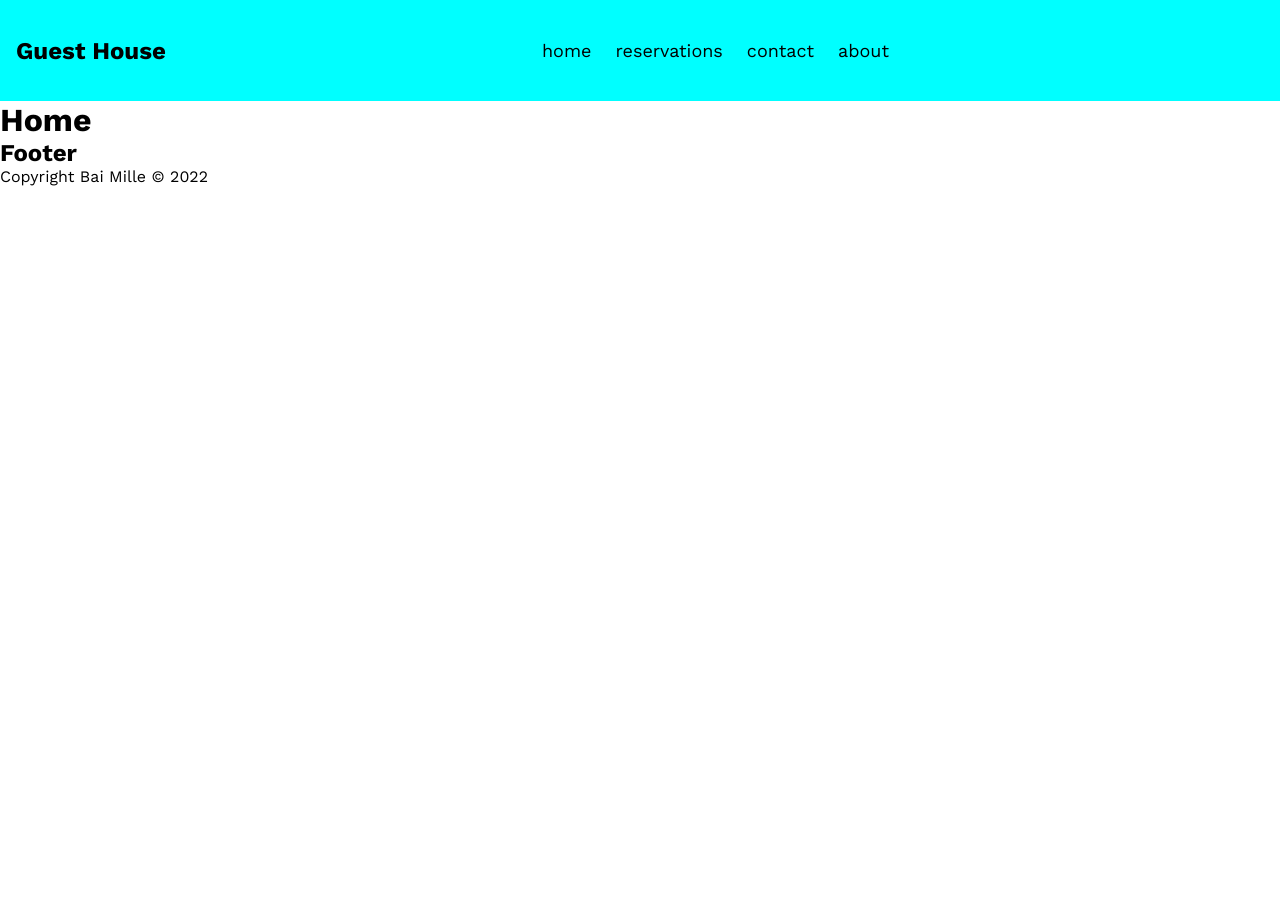
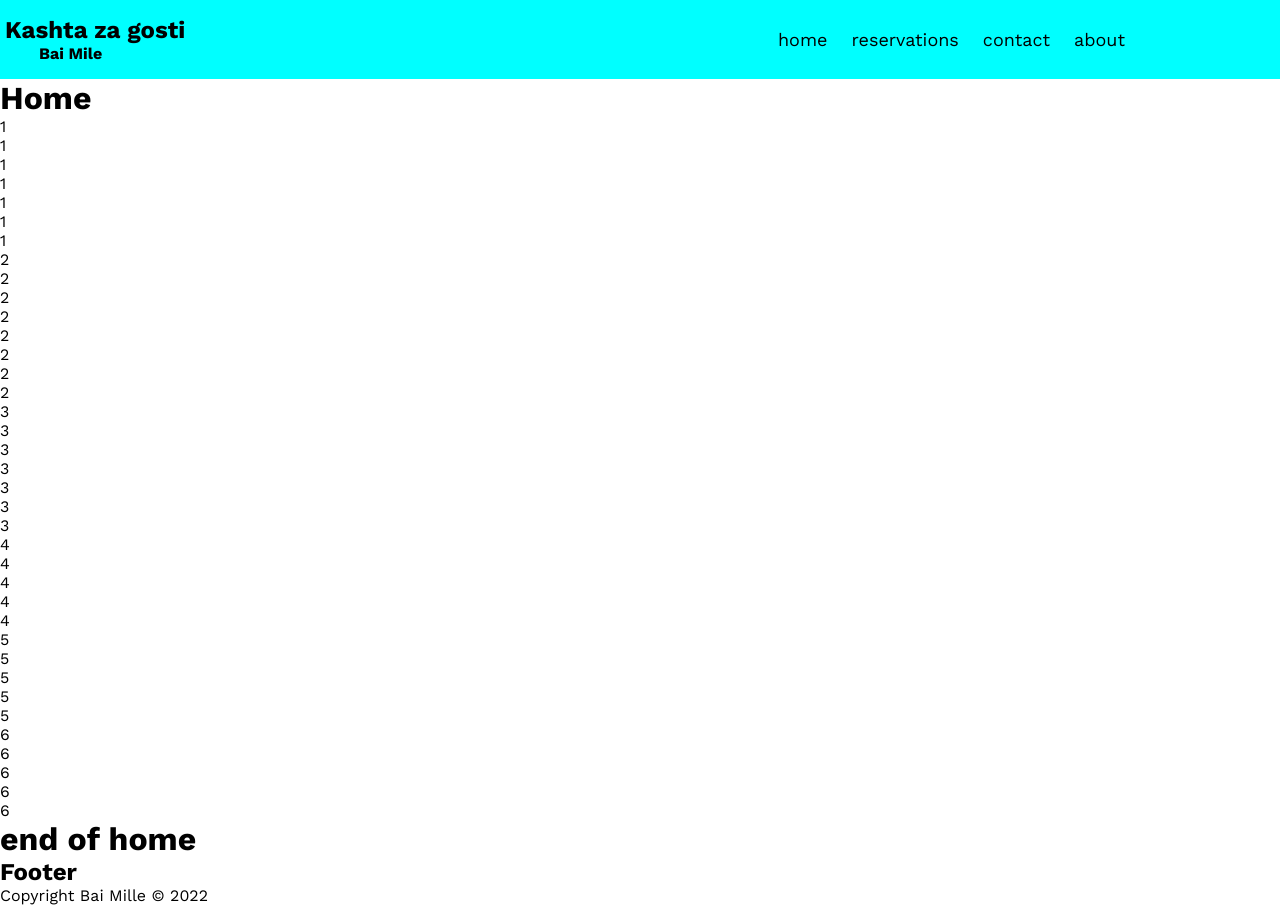
Before and after one commit to RodManP/BaiMille, a Next.js app: page / in a window 1280 px wide. Before the commit the page ends 800 px from the top, so only its background shows below. Built offline with nearby package versions, Linux system fonts and the light colour scheme.

Commit message:
Navbar ver 1.2

```diff
--- a/components/layout/Navbar.js
+++ b/components/layout/Navbar.js
@@ -19,8 +19,9 @@ const Navbar = () => {
     <header>
       <nav className={`nav`}>
         <Link href={"/"}>
-          <a onClick={() => setActiveIdx(0)}>
-            <h1 className="logo">Guest House</h1>
+          <a  className="logo" onClick={() => setActiveIdx(0)}>
+            <h2>Kashta za gosti</h2>
+            <h4>Bai Mile</h4>
           </a>
         </Link>
         <div onClick={() => setNavActive(!navActive)} className="nav__menu-bar">
--- a/pages/index.js
+++ b/pages/index.js
@@ -6,6 +6,44 @@ export default function Home() {
     <Layout title="Bai Mille Guest House">
       <main className={styles.main}>
         <h1>Home</h1>
+        <div>1</div>
+        <div>1</div>
+        <div>1</div>
+        <div>1</div>
+        <div>1</div>
+        <div>1</div>
+        <div>1</div>
+        <div>2</div>
+        <div>2</div>
+        <div>2</div>
+        <div>2</div>
+        <div>2</div>
+        <div>2</div>
+        <div>2</div>
+        <div>2</div>
+        <div>3</div>
+        <div>3</div>
+        <div>3</div>
+        <div>3</div>
+        <div>3</div>
+        <div>3</div>
+        <div>3</div>
+        <div>4</div>
+        <div>4</div>
+        <div>4</div>
+        <div>4</div>
+        <div>4</div>
+        <div>5</div>
+        <div>5</div>
+        <div>5</div>
+        <div>5</div>
+        <div>5</div>
+        <div>6</div>
+        <div>6</div>
+        <div>6</div>
+        <div>6</div>
+        <div>6</div>
+        <h1>end of home</h1>
       </main>
     </Layout>
   );
--- a/styles/globals.css
+++ b/styles/globals.css
@@ -21,11 +21,26 @@ header {
 
 nav {
   display: flex;
-  padding: 16px;
+  padding: 5px;
   justify-content: space-between;
   align-items: center;
   background-color: aqua;
 }
+
+.logo {
+  /* width: 100%; */
+  display: inline-block;
+
+}
+
+.logo h2{
+  width: 250px;
+}
+
+.logo h4 {
+  margin-left: 34px;
+}
+
 
 .nav__menu-bar {
   display: flex;
@@ -45,11 +60,11 @@ nav {
   display: flex;
   flex-direction: column;
   position: fixed;
-  top: 100px;
-  width: 375px;
+  top: 75px;
+  width: 300px;
   row-gap: 24px;
-  padding: 24px 200px;
-  right: -375px;
+  padding: 24px 150px;
+  right: -300px;
   min-height: calc(100vh - 60px);
   transition: all 0.3s;
 }
@@ -70,7 +85,7 @@ nav {
   opacity: .2;
 }
 
-@media screen and (min-width: 768px) {
+@media screen and (min-width: 40em) {
   .nav__menu-bar {
     display: none;
   }
@@ -81,8 +96,8 @@ nav {
     width: fit-content;
     flex-direction: row;
     column-gap: 24px;
-    justify-items: space-between;
-    margin-right: 175px;
+    justify-items:space-between;
+    margin-right: -125  px;
   }
 
 }
```
